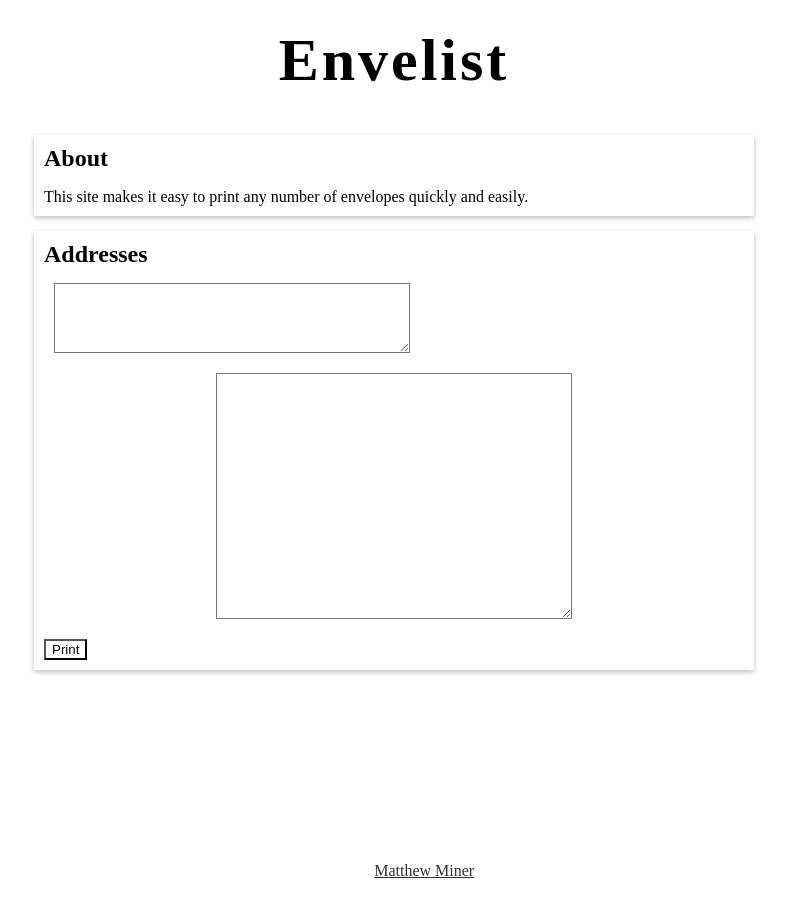
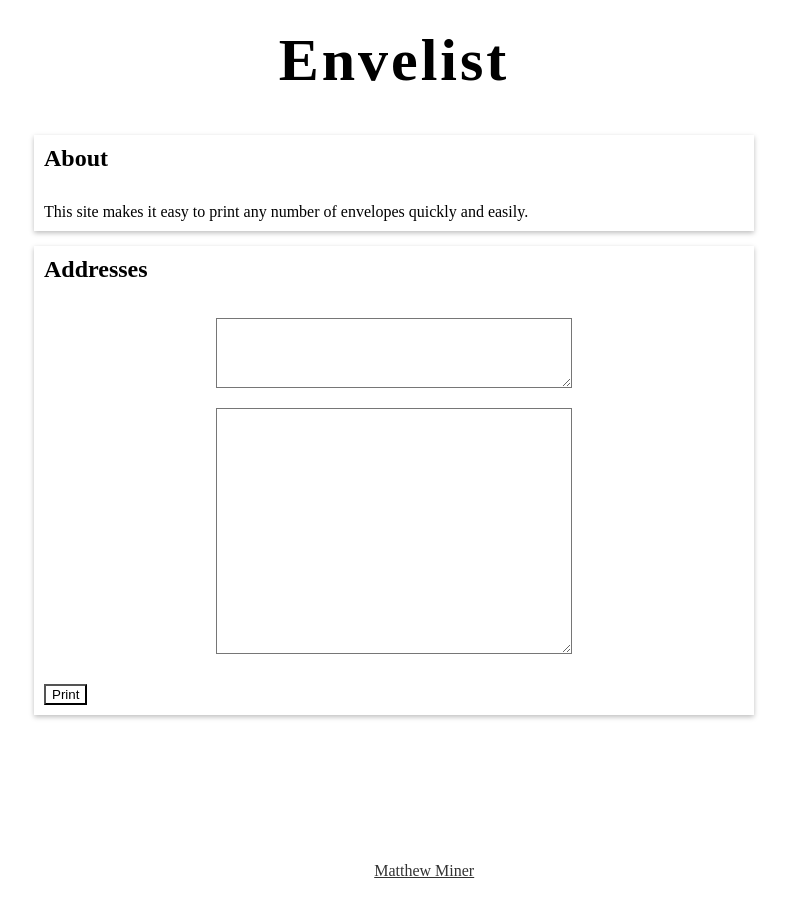
Before and after one commit to mminer237/envelist, a Jekyll site: the page built from index.html, in a window 1280 px wide. Shown: the whole page, without its empty margins (246-1033 px from the left). Built offline with Jekyll 4.4.1, drawn with Linux system fonts in a browser that asks for light colours.

Commit message:
Center envelope

```diff
--- a/css/style.scss
+++ b/css/style.scss
@@ -19,6 +19,9 @@
 		--item-background-color: #333;
 		--item-hover-background-color: #555;
 	}
+}
+* {
+	position: relative;
 }
 body {
 	color: var(--text-color);
@@ -101,6 +104,9 @@ section, article, details {
 	max-width: 700px;
 	margin: 15px auto;
 	padding: 10px;
+	display: flex;
+	flex-direction: column;
+	align-items: flex-start;
 	img {
 		max-width: 700px;
 	}
@@ -130,6 +136,10 @@ a {
 a:hover {
 	color: var(--link-hover-color);
 }
+#envelope {
+	align-self: center;
+	margin: 10px;
+}
 textarea {
 	background-color: var(--item-background-color);
 	display: block;
```
